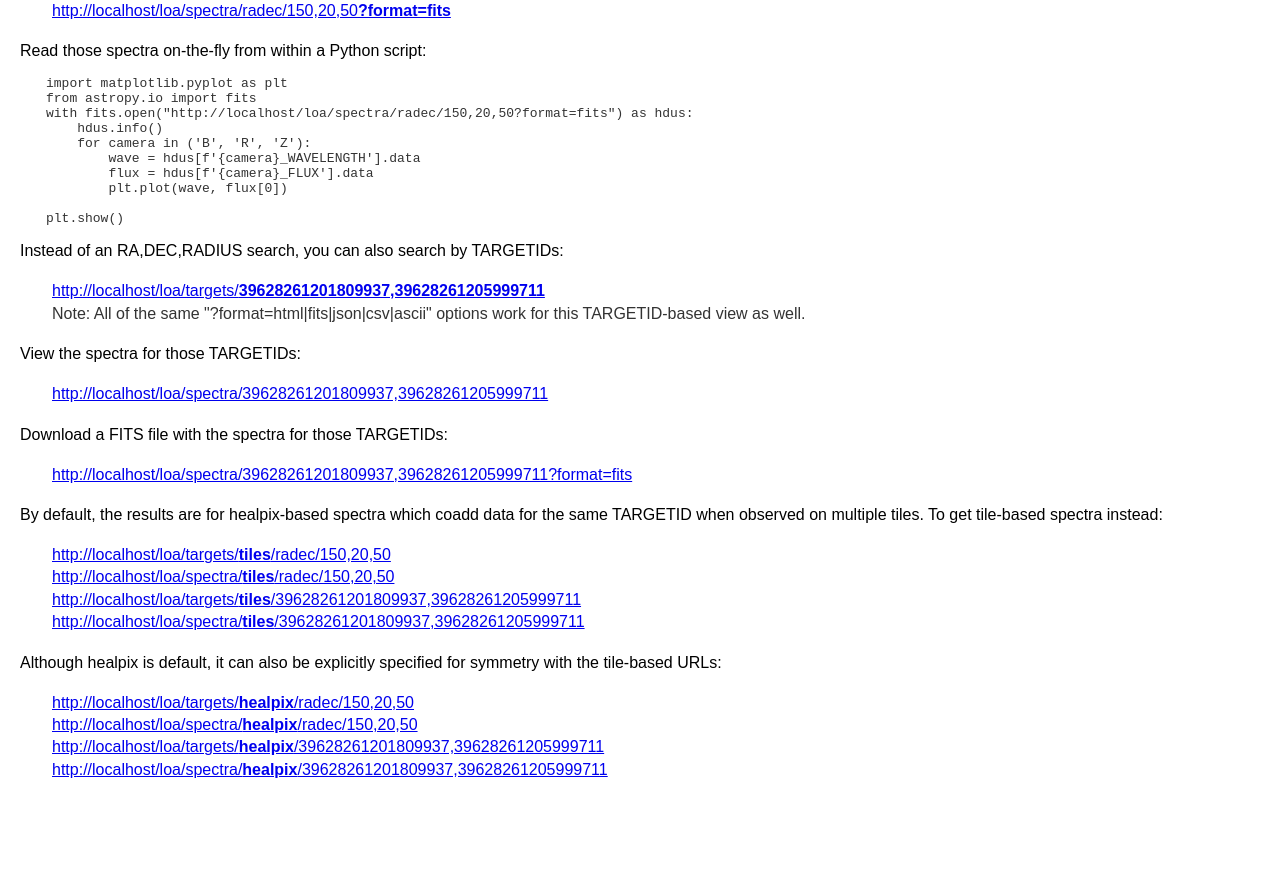
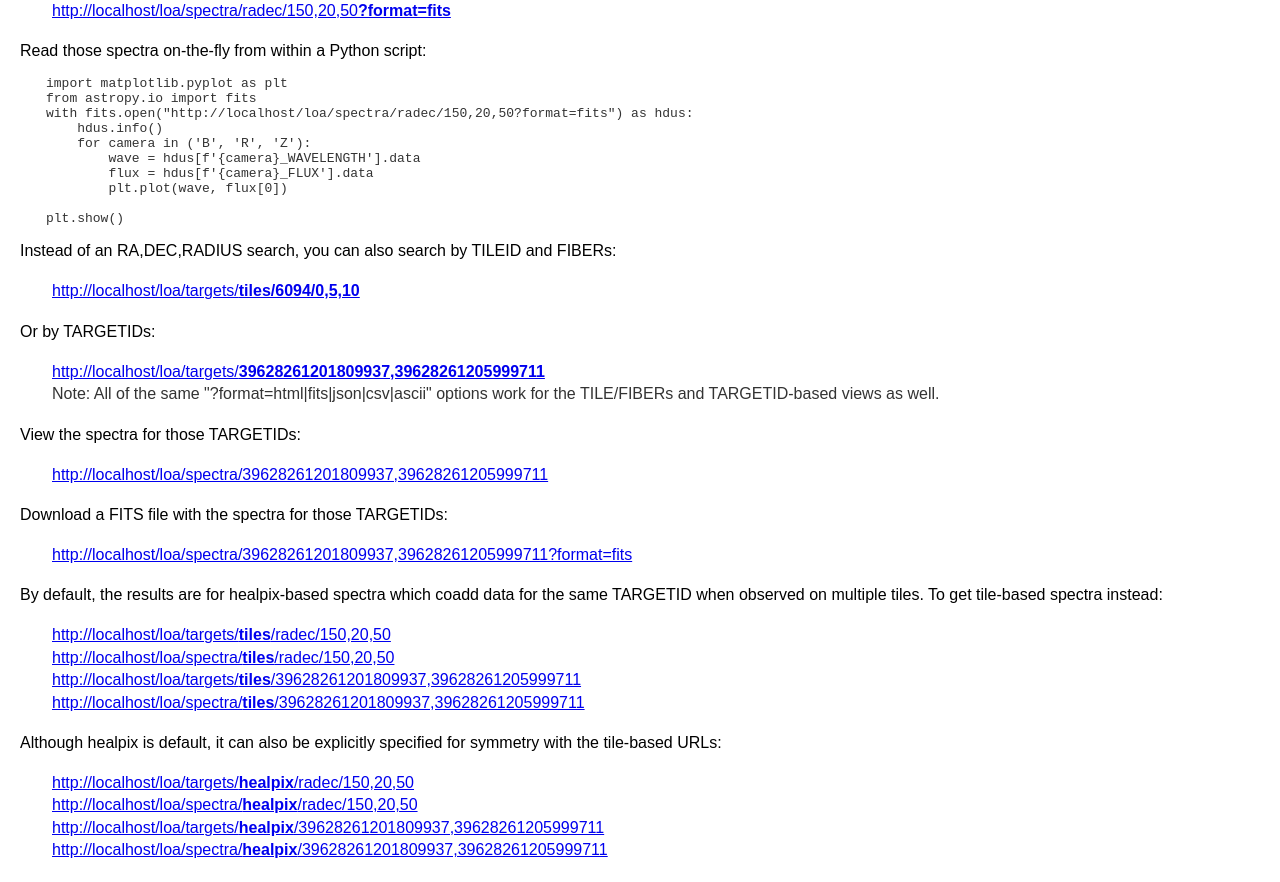
Before and after one commit to sbailey/inspector, a Flask app: page /examples in a window 1280 px wide. Shown: the part 686-1568 px from the top of the page. Before the commit the page ends 1487 px from the top, so only its background shows below. Run offline with Flask 3, Linux system fonts and the light colour scheme.

Commit message:
support TILEID/FIBERs search

```diff
--- a/app.py
+++ b/app.py
@@ -6,13 +6,17 @@ from urllib.parse import urlencode
 import hashlib
 import uuid
 
-from flask import Flask, request, jsonify, render_template, make_response
+import numpy as np
 from astropy.table import Table
+import fitsio
 
 from desispec import inventory
 from desispec.io import read_spectra_parallel, write_spectra, specprod_root
+from desispec.io import findfile
 
 from prospect.viewer import plotspectra
+
+from flask import Flask, request, jsonify, render_template, make_response
 
 app = Flask(__name__)
 app.url_map.strict_slashes = False
@@ -231,6 +235,39 @@ def tiles_targets(specprod, targetids):
 
     return render_table(t, format_type)
 
+@app.route("/<string:specprod>/targets/tiles/<int:tileid>/<string:fibers>")
+def plot_tiles_targets_fibers(specprod, tileid, fibers):
+    try:
+        format_type = get_table_format()
+    except ValueError as err:
+        return str(err), 400
+
+    fibers = list(map(int, fibers.split(',')))
+
+    #- Find LASTNIGHT for this tile;
+    #- presumably we won't be running this code past the year 2100
+    nightdirs = sorted(glob.glob(specprod_root(specprod)+f'/tiles/cumulative/{tileid}/20??????'))
+    lastnight = int(os.path.basename(nightdirs[-1]))
+
+    #- read fibermaps to find the TARGETIDs for these fibers
+    fiber2targetid = dict()
+    for petal in np.unique(np.asarray(fibers)//500):
+        coaddfile = findfile('coadd', tile=tileid, night=lastnight, groupname='cumulative', spectrograph=petal, specprod=specprod)
+        fm = fitsio.read(coaddfile, 'FIBERMAP', columns=('TARGETID', 'FIBER'))
+        keep = np.isin(fm['FIBER'], fibers)
+        for tid, fiber in zip(fm['TARGETID'][keep], fm['FIBER'][keep]):
+            fiber2targetid[fiber] = tid
+
+    #- Create table to render
+    targetcat = Table()
+    targetcat.meta['SPECPROD'] = specprod
+    targetcat['TARGETID'] = [fiber2targetid[f] for f in fibers]
+    targetcat['TILEID'] = tileid
+    targetcat['LASTNIGHT'] = lastnight
+    targetcat['FIBER'] = fibers
+
+    return render_table(targetcat, format_type)
+
 #-------------------------------------------------------------------------
 #- Spectra
 
--- a/templates/examples.html
+++ b/templates/examples.html
@@ -58,10 +58,15 @@ plt.show()
 </pre>
 </p>
 
-<p>Instead of an RA,DEC,RADIUS search, you can also search by TARGETIDs:</p>
+<p>Instead of an RA,DEC,RADIUS search, you can also search by TILEID and FIBERs:</p>
+<p class="indented-paragraph">
+<a href="{{ root_url }}/loa/targets/tiles/6094/0,5,10">{{ root_url }}/loa/targets/<b>tiles/6094/0,5,10</b></a><br>
+</p>
+
+<p>Or by TARGETIDs:</p>
 <p class="indented-paragraph">
 <a href="{{ root_url }}/loa/targets/39628266889285745,39628266893475934">{{ root_url }}/loa/targets/<b>39628261201809937,39628261205999711</b></a><br>
-Note: All of the same "?format=html|fits|json|csv|ascii" options work for this TARGETID-based view as well.
+Note: All of the same "?format=html|fits|json|csv|ascii" options work for the TILE/FIBERs and TARGETID-based views as well.
 </p>
 
 <p>View the spectra for those TARGETIDs:</p>
```
Also changed, not shown: templates/homepage.html (+5 -2 lines).
